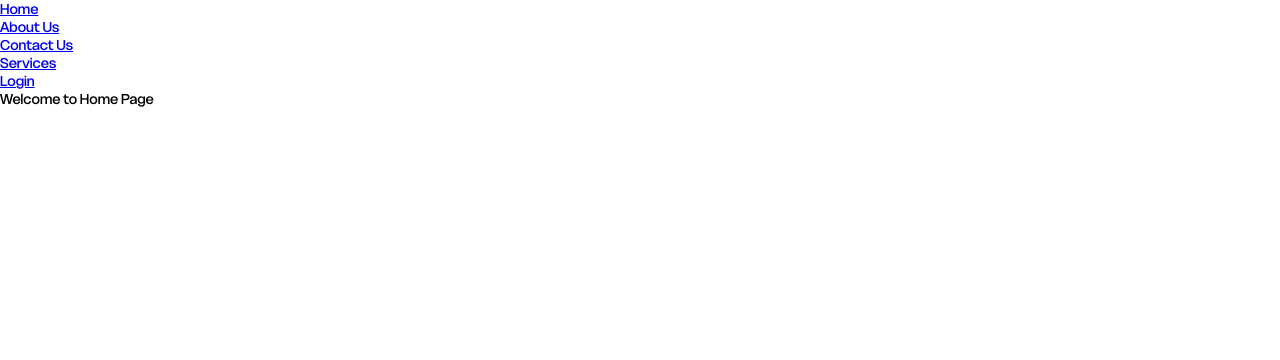
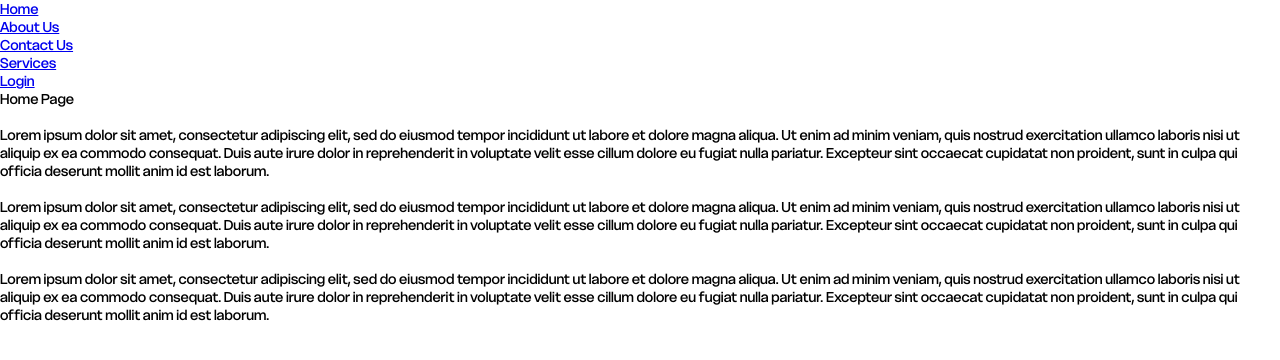
Before and after one commit to apassionatestudent/thesis-test-projectV2, a React (Create React App) app in the folder client/: page / in a window 1280 px wide. Shown: the top 360 px of the page. Built offline with nearby package versions, Linux system fonts and the light colour scheme.

Commit message:
made some on pages' texts

```diff
--- a/client/src/pages/AboutUs.jsx
+++ b/client/src/pages/AboutUs.jsx
@@ -1,5 +1,15 @@
 function About() {
-  return <div>About Us Page</div>;
+  return (
+    <>
+      <div>About Us Page</div>
+      <br />
+      <p>Lorem ipsum dolor sit amet, consectetur adipiscing elit, sed do eiusmod tempor incididunt ut labore et dolore magna aliqua. Ut enim ad minim veniam, quis nostrud exercitation ullamco laboris nisi ut aliquip ex ea commodo consequat. Duis aute irure dolor in reprehenderit in voluptate velit esse cillum dolore eu fugiat nulla pariatur. Excepteur sint occaecat cupidatat non proident, sunt in culpa qui officia deserunt mollit anim id est laborum.</p>
+      <br />
+      <p>Lorem ipsum dolor sit amet, consectetur adipiscing elit, sed do eiusmod tempor incididunt ut labore et dolore magna aliqua. Ut enim ad minim veniam, quis nostrud exercitation ullamco laboris nisi ut aliquip ex ea commodo consequat. Duis aute irure dolor in reprehenderit in voluptate velit esse cillum dolore eu fugiat nulla pariatur. Excepteur sint occaecat cupidatat non proident, sunt in culpa qui officia deserunt mollit anim id est laborum.</p>
+      <br />
+      <p>Lorem ipsum dolor sit amet, consectetur adipiscing elit, sed do eiusmod tempor incididunt ut labore et dolore magna aliqua. Ut enim ad minim veniam, quis nostrud exercitation ullamco laboris nisi ut aliquip ex ea commodo consequat. Duis aute irure dolor in reprehenderit in voluptate velit esse cillum dolore eu fugiat nulla pariatur. Excepteur sint occaecat cupidatat non proident, sunt in culpa qui officia deserunt mollit anim id est laborum.</p>
+    </>
+  )
 }
 
 export default About;
--- a/client/src/pages/ContactUs.jsx
+++ b/client/src/pages/ContactUs.jsx
@@ -1,5 +1,15 @@
 function Contact() {
-  return <div>Contact Us Page</div>;
+    return (
+    <>
+      <div>Contact Us Page</div>
+      <br />
+      <p>Lorem ipsum dolor sit amet, consectetur adipiscing elit, sed do eiusmod tempor incididunt ut labore et dolore magna aliqua. Ut enim ad minim veniam, quis nostrud exercitation ullamco laboris nisi ut aliquip ex ea commodo consequat. Duis aute irure dolor in reprehenderit in voluptate velit esse cillum dolore eu fugiat nulla pariatur. Excepteur sint occaecat cupidatat non proident, sunt in culpa qui officia deserunt mollit anim id est laborum.</p>
+      <br />
+      <p>Lorem ipsum dolor sit amet, consectetur adipiscing elit, sed do eiusmod tempor incididunt ut labore et dolore magna aliqua. Ut enim ad minim veniam, quis nostrud exercitation ullamco laboris nisi ut aliquip ex ea commodo consequat. Duis aute irure dolor in reprehenderit in voluptate velit esse cillum dolore eu fugiat nulla pariatur. Excepteur sint occaecat cupidatat non proident, sunt in culpa qui officia deserunt mollit anim id est laborum.</p>
+      <br />
+      <p>Lorem ipsum dolor sit amet, consectetur adipiscing elit, sed do eiusmod tempor incididunt ut labore et dolore magna aliqua. Ut enim ad minim veniam, quis nostrud exercitation ullamco laboris nisi ut aliquip ex ea commodo consequat. Duis aute irure dolor in reprehenderit in voluptate velit esse cillum dolore eu fugiat nulla pariatur. Excepteur sint occaecat cupidatat non proident, sunt in culpa qui officia deserunt mollit anim id est laborum.</p>
+    </>
+    )
 }
 
 export default Contact;
--- a/client/src/pages/Home.jsx
+++ b/client/src/pages/Home.jsx
@@ -1,5 +1,16 @@
 function Home() {
-  return <div>Welcome to Home Page</div>;
+    return (
+    <>
+      <div>Home Page</div>
+      <br />
+      <p>Lorem ipsum dolor sit amet, consectetur adipiscing elit, sed do eiusmod tempor incididunt ut labore et dolore magna aliqua. Ut enim ad minim veniam, quis nostrud exercitation ullamco laboris nisi ut aliquip ex ea commodo consequat. Duis aute irure dolor in reprehenderit in voluptate velit esse cillum dolore eu fugiat nulla pariatur. Excepteur sint occaecat cupidatat non proident, sunt in culpa qui officia deserunt mollit anim id est laborum.</p>
+      <br />
+      <p>Lorem ipsum dolor sit amet, consectetur adipiscing elit, sed do eiusmod tempor incididunt ut labore et dolore magna aliqua. Ut enim ad minim veniam, quis nostrud exercitation ullamco laboris nisi ut aliquip ex ea commodo consequat. Duis aute irure dolor in reprehenderit in voluptate velit esse cillum dolore eu fugiat nulla pariatur. Excepteur sint occaecat cupidatat non proident, sunt in culpa qui officia deserunt mollit anim id est laborum.</p>
+      <br />
+      <p>Lorem ipsum dolor sit amet, consectetur adipiscing elit, sed do eiusmod tempor incididunt ut labore et dolore magna aliqua. Ut enim ad minim veniam, quis nostrud exercitation ullamco laboris nisi ut aliquip ex ea commodo consequat. Duis aute irure dolor in reprehenderit in voluptate velit esse cillum dolore eu fugiat nulla pariatur. Excepteur sint occaecat cupidatat non proident, sunt in culpa qui officia deserunt mollit anim id est laborum.</p>
+    </>
+
+    )
 }
 
 export default Home;
--- a/client/src/pages/Services.jsx
+++ b/client/src/pages/Services.jsx
@@ -1,5 +1,16 @@
 function Services() {
-  return <div>Services Page</div>;
+  return (
+    <>
+      <div>Services Page</div>
+      <br />
+      <p>Lorem ipsum dolor sit amet, consectetur adipiscing elit, sed do eiusmod tempor incididunt ut labore et dolore magna aliqua. Ut enim ad minim veniam, quis nostrud exercitation ullamco laboris nisi ut aliquip ex ea commodo consequat. Duis aute irure dolor in reprehenderit in voluptate velit esse cillum dolore eu fugiat nulla pariatur. Excepteur sint occaecat cupidatat non proident, sunt in culpa qui officia deserunt mollit anim id est laborum.</p>
+      <br />
+      <p>Lorem ipsum dolor sit amet, consectetur adipiscing elit, sed do eiusmod tempor incididunt ut labore et dolore magna aliqua. Ut enim ad minim veniam, quis nostrud exercitation ullamco laboris nisi ut aliquip ex ea commodo consequat. Duis aute irure dolor in reprehenderit in voluptate velit esse cillum dolore eu fugiat nulla pariatur. Excepteur sint occaecat cupidatat non proident, sunt in culpa qui officia deserunt mollit anim id est laborum.</p>
+      <br />
+      <p>Lorem ipsum dolor sit amet, consectetur adipiscing elit, sed do eiusmod tempor incididunt ut labore et dolore magna aliqua. Ut enim ad minim veniam, quis nostrud exercitation ullamco laboris nisi ut aliquip ex ea commodo consequat. Duis aute irure dolor in reprehenderit in voluptate velit esse cillum dolore eu fugiat nulla pariatur. Excepteur sint occaecat cupidatat non proident, sunt in culpa qui officia deserunt mollit anim id est laborum.</p>
+    </>
+
+  )
 }
 
 export default Services;
```
